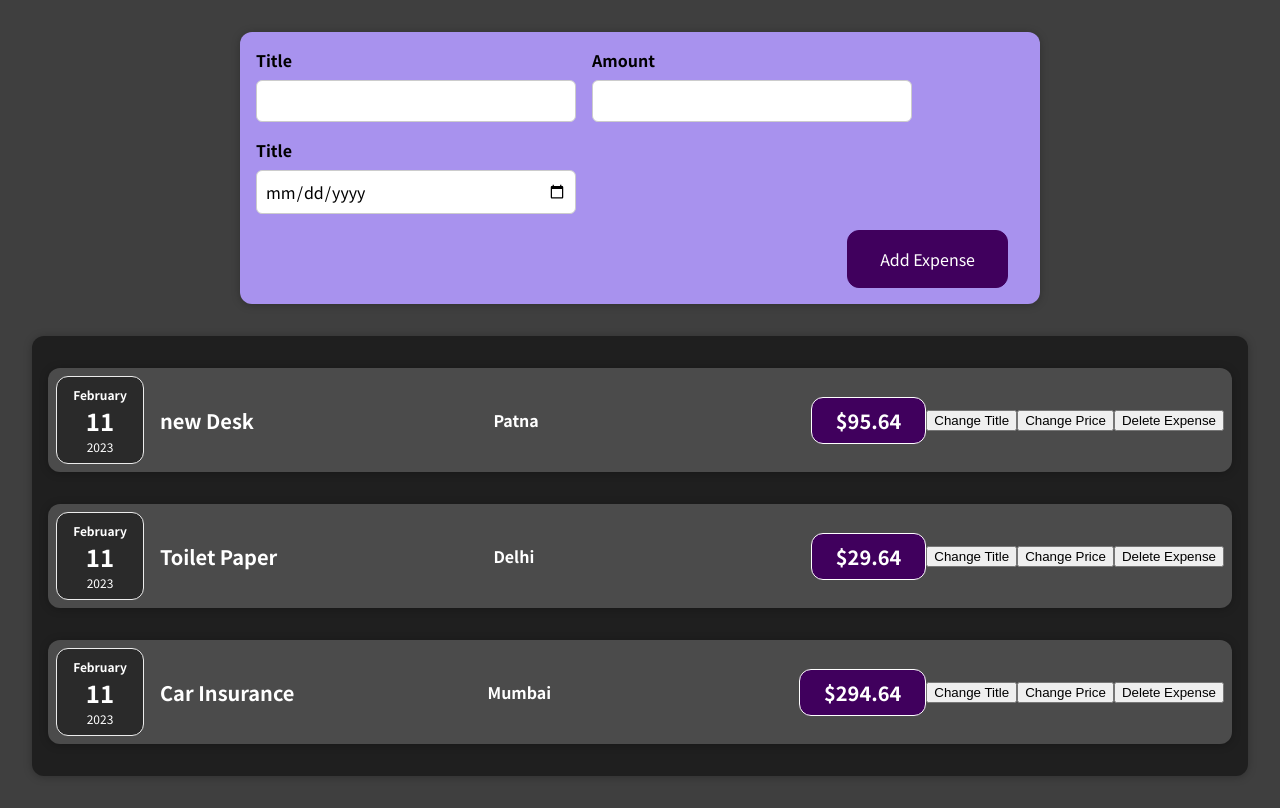
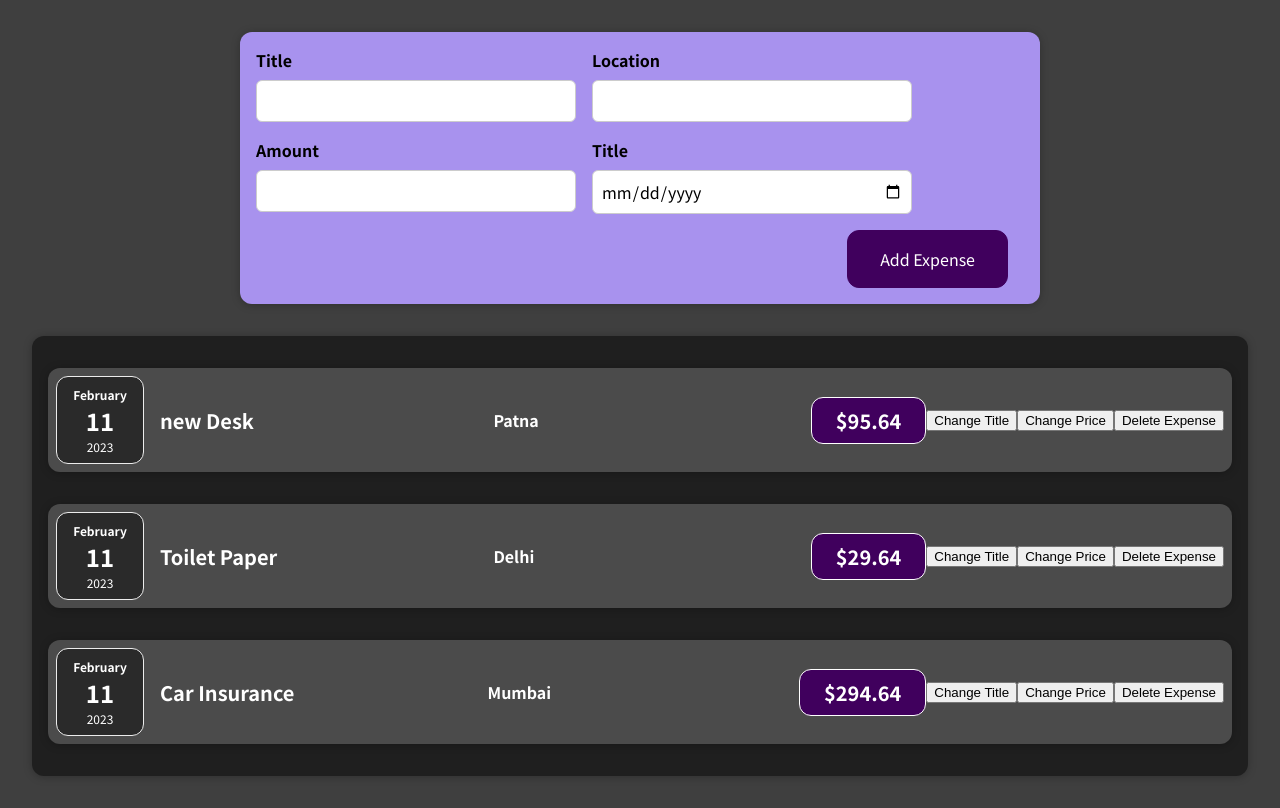
Before and after one commit to ahnitin/Advance-React-Sharpener, a React (Create React App) app: page / in a window 1280 px wide. Built offline with nearby package versions, Linux system fonts and the light colour scheme.

Commit message:
Making the expense form input visible on screen

```diff
--- a/src/App.js
+++ b/src/App.js
@@ -1,29 +1,37 @@
+import { useState } from "react";
 import Expenses from "./components/Expenses/Expenses";
 import NewExpense from "./components/NewExpense/NewExpense";
 const App = () => {
-  const expenses = [
+  const [expenses, setExpenses] = useState([
     {
       title: "Car Insurance",
-      amount: 294.64,
+      amount: "294.64",
       location: "Mumbai",
       date: new Date(2023, 1, 11),
     },
     {
       title: "Toilet Paper",
-      amount: 29.64,
+      amount: "29.64",
       location: "Delhi",
       date: new Date(2023, 1, 11),
     },
     {
       title: "new Desk",
-      amount: 95.64,
+      amount: "95.64",
       location: "Patna",
       date: new Date(2023, 1, 11),
     },
-  ];
+  ]);
+
+  const addExpenseHandler = (expense) => {
+    console.log("working");
+    let newExpenses = [...expenses, expense];
+    console.log(newExpenses);
+    setExpenses(newExpenses);
+  };
   return (
     <div>
-      <NewExpense />
+      <NewExpense onAddExpense={addExpenseHandler} />
       <Expenses expenses={expenses}></Expenses>
     </div>
   );
--- a/src/components/Expenses/Expenses.js
+++ b/src/components/Expenses/Expenses.js
@@ -5,24 +5,14 @@ import "./Expenses.css";
 const Expenses = (props) => {
   return (
     <Card className="expenses">
-      <ExpenseItem
-        title={props.expenses[0].title}
-        amount={props.expenses[0].amount}
-        location={props.expenses[0].location}
-        date={props.expenses[0].date}
-      ></ExpenseItem>
-      <ExpenseItem
-        title={props.expenses[1].title}
-        amount={props.expenses[1].amount}
-        location={props.expenses[1].location}
-        date={props.expenses[1].date}
-      ></ExpenseItem>
-      <ExpenseItem
-        title={props.expenses[2].title}
-        amount={props.expenses[2].amount}
-        location={props.expenses[2].location}
-        date={props.expenses[2].date}
-      ></ExpenseItem>
+      {props.expenses.map((expense) => (
+        <ExpenseItem
+          title={expense.title}
+          amount={expense.amount}
+          location={expense.location}
+          date={expense.date}
+        ></ExpenseItem>
+      ))}
     </Card>
   );
 };
--- a/src/components/NewExpense/ExpenseForm.js
+++ b/src/components/NewExpense/ExpenseForm.js
@@ -1,7 +1,8 @@
 import React, { useState } from "react";
 import "./ExpenseForm.css";
-const ExpenseForm = () => {
+const ExpenseForm = (props) => {
   const [enteredTitle, setEnteredTitle] = useState("");
+  const [enteredLocation, setEnteredLocation] = useState("");
   const [enteredAmount, setEnteredAmount] = useState("");
   const [enteredDate, setEnteredDate] = useState("");
   // const [userInput,setUserInput]=useState({
@@ -20,6 +21,9 @@ const ExpenseForm = () => {
     // setUserInput((prevState)=>{
     //     return{...prevState, enteredTitle:event.target.value}
     // })
+  };
+  const locationChangeHandler = (event) => {
+    setEnteredLocation(event.target.value);
   };
   const amountChangeHandler = (event) => {
     setEnteredAmount(event.target.value);
@@ -46,11 +50,13 @@ const ExpenseForm = () => {
 
     const expenseData = {
       title: enteredTitle,
+      location: enteredLocation,
       amount: enteredAmount,
       date: new Date(enteredDate),
     };
-    console.log(expenseData);
+    props.onSaveExpenseData(expenseData);
     setEnteredTitle("");
+    setEnteredLocation("");
     setEnteredAmount("");
     setEnteredDate("");
   };
@@ -63,6 +69,14 @@ const ExpenseForm = () => {
             type="text"
             value={enteredTitle}
             onChange={titleChangeHandler}
+          />
+        </div>
+        <div className="new-expense__control">
+          <label>Location</label>
+          <input
+            type="text"
+            value={enteredLocation}
+            onChange={locationChangeHandler}
           />
         </div>
         <div className="new-expense__control">
--- a/src/components/NewExpense/NewExpense.js
+++ b/src/components/NewExpense/NewExpense.js
@@ -2,10 +2,17 @@ import React from "react";
 import "./NewExpense.css";
 import Card from "../UI/Card";
 import ExpenseForm from "./ExpenseForm";
-const NewExpense = () => {
+const NewExpense = (props) => {
+  const saveExpenseDataHandler = (enteredExpenseData) => {
+    const expenseData = {
+      ...enteredExpenseData,
+    };
+    props.onAddExpense(expenseData);
+    console.log(expenseData);
+  };
   return (
     <Card className="new-expense">
-      <ExpenseForm />
+      <ExpenseForm onSaveExpenseData={saveExpenseDataHandler} />
     </Card>
   );
 };
```
